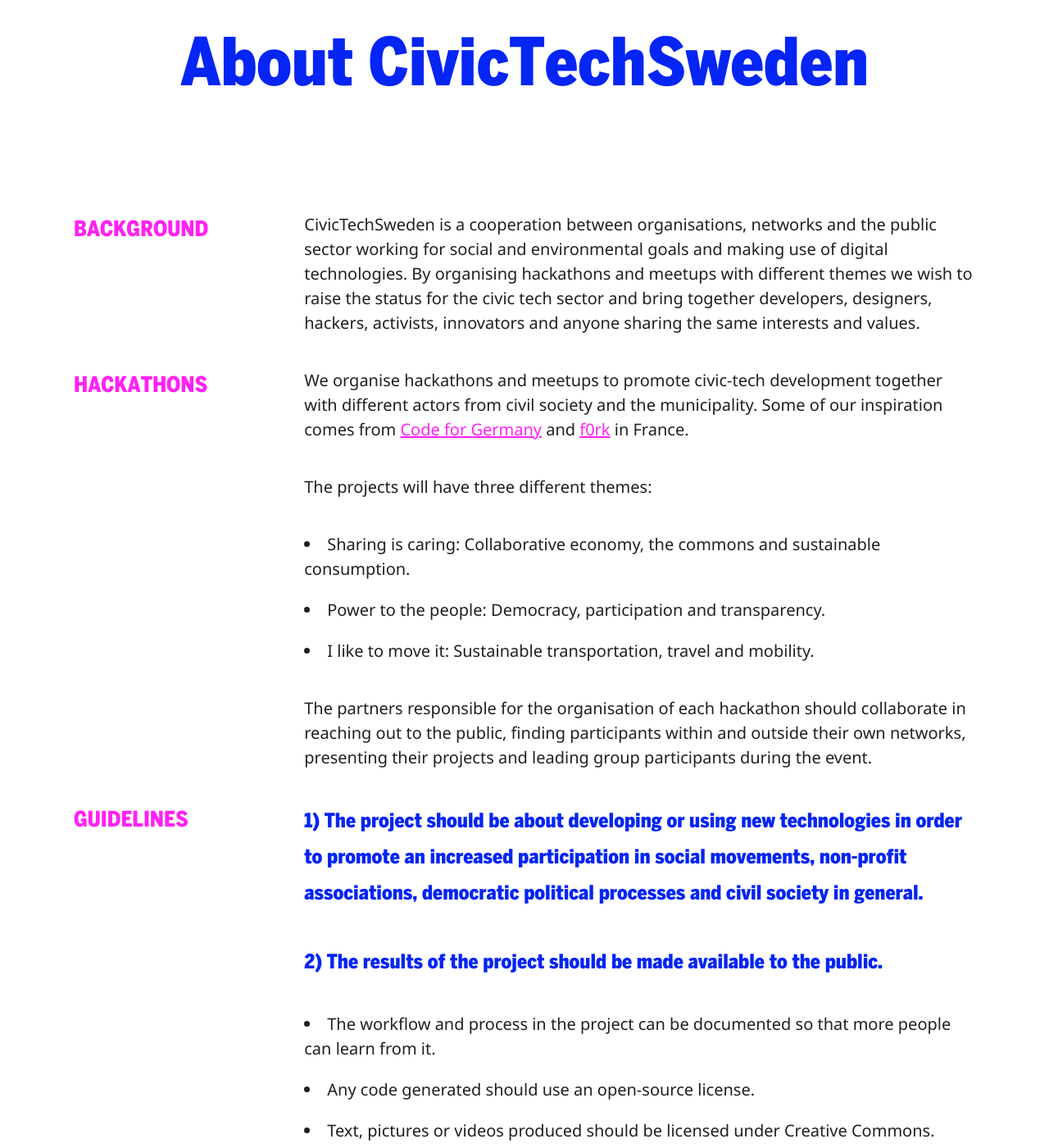
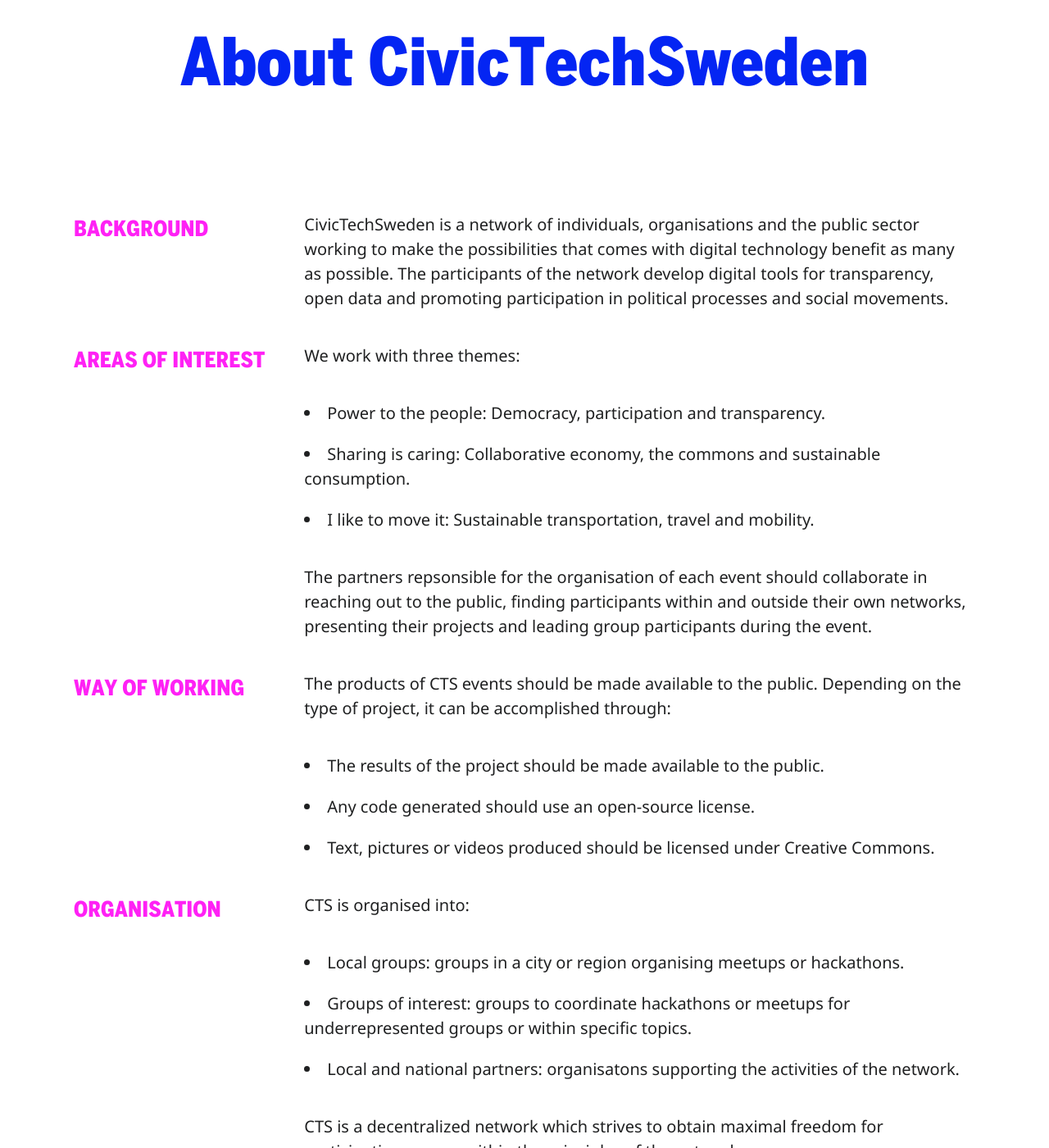
Before and after one commit to civictechsweden/civictech.se, a Jekyll site: the page built from en/about.md, in a window 1280 px wide and 1400 px high, scrolled down 198 px. Shown: the whole window at 82% size. Built offline with Jekyll 4.4.1, drawn with Linux system fonts in a browser that asks for light colours; nearby versions of some CDN libraries; some of the changed text lies outside the part shown.

Commit message:
about sv o en

```diff
--- a/en/about.md
+++ b/en/about.md
@@ -6,24 +6,56 @@
 ---
 
 ## Background
-CivicTechSweden is a cooperation between organisations, networks and the public sector working for social and environmental goals and making use of digital technologies. By organising hackathons and meetups with different themes we wish to raise the status for the civic tech sector and bring together developers, designers, hackers, activists, innovators and anyone sharing the same interests and values.
+CivicTechSweden is a network of individuals, organisations and the public sector working to make the possibilities that comes with digital technology benefit as many as possible. The participants of the network develop digital tools for transparency, open data and promoting participation in political processes and social movements.
 
-## Hackathons
-We organise hackathons and meetups to promote civic-tech development together with different actors from civil society and the municipality. Some of our inspiration comes from [Code for Germany](https://codefor.de/en/) and [f0rk](http://f0rk.fr/) in France.
-
-The projects will have three different themes:
+## Areas of interest
+We work with three themes:
+* Power to the people: Democracy, participation and transparency.
 * Sharing is caring: Collaborative economy, the commons and sustainable consumption.
-* Power to the people: Democracy, participation and transparency.
 * I like to move it: Sustainable transportation, travel and mobility.
 
-The partners responsible for the organisation of each hackathon should collaborate in reaching out to the public, finding participants within and outside their own networks, presenting their projects and leading group participants during the event.
+The partners repsonsible for the organisation of each event should collaborate in reaching out to the public, finding participants within and outside their own networks, presenting their projects and leading group participants during the event.
 
-## Guidelines
+## Way of working
+The products of CTS events should be made available to the public. Depending on the type of project, it can be accomplished through:
 
-> **1) The project should be about developing or using new technologies in order to promote an increased participation in social movements, non-profit associations, democratic political processes and civil society in general.**
-
-> **2) The results of the project should be made available to the public.**
-
-* The workflow and process in the project can be documented so that more people can learn from it.
+* The results of the project should be made available to the public.
 * Any code generated should use an open-source license.
 * Text, pictures or videos produced should be licensed under Creative Commons.
+
+
+## Organisation
+CTS is organised into:
+* Local groups: groups in a city or region organising meetups or hackathons.
+* Groups of interest: groups to coordinate hackathons or meetups for underrepresented groups or within specific topics.
+* Local and national partners: organisatons supporting the activities of the network.
+
+CTS is a decentralized network which strives to obtain maximal freedom for participating groups within the principles of the network.
+
+### Coordination group
+To coordinate events and support local initiatives there is a national coordination group. Every local group, group of interest and national partner can choose a representative for the coordination group.
+
+People organising activities within the network are responsible for making sure that the code of conduct is complied to, and to create a welcoming and inclusive environment in their group.
+
+The coordination group is responsible for making sure that the code of conduct is complied to at national events and in digital forums. Organisers and the coordination group can exclude people from the network who are not acting according to the code of conduct on CTS activities and digital forum.
+
+### Start a group
+Anyone who wants to start a local group or group of interest can do so by contacting CTS by admin@digidemlab.org. The coordination group will discuss with the interested person or group whether its appropriate to collaborate. If the group is started, the coordination group and national partners will be accessible for supporting the organising of meetups and hackthons.
+
+### Partners
+Organisations, networks, corporations and the public sector working aligned to CTS's principles are welcome to take place in the network, as local or national partners. Local partners help with hackathons or meetups by mobilizing, sharing of knowledge or financial support. National partners need to be accepted by the coordination group, and contribute with resources for mobilizing and spreading information nationally.
+
+## Code of conduct
+CTS expect that all of our activities, events and digital forums:
+* Are a safe and respectful environment for all participants.
+* Are a place where people are free to fully express their identities.
+* Presume the value of others. Everyone’s ideas, skills, and contributions have value.
+* Don’t assume everyone has the same context, and encourage questions.
+* Find a way for people to be productive with their skills (technical and not) and energy. Use language such as “yes/and”, not “no/but.”
+* Encourage members and participants to listen as much as they speak.
+* Strive to build tools that are open and free technology for public use. Activities that aim to foster public use, not private gain, are prioritized.
+* Prioritize access for and input from those who are traditionally excluded from the civic process.
+* Work to ensure that the community is well-represented in the planning, design, and implementation of civic tech. This includes encouraging participation from women, minorities, and traditionally marginalized groups.
+* Actively involve community groups and those with subject matter expertise in the decision-making process.
+* Ensure that the relationships and conversations between community members, the local government staff and community partners remain respectful, participatory, and productive.
+* Provide an environment where people are free from discrimination or harassment.
```
Also changed, not shown: about.md (+4 -4 lines).
